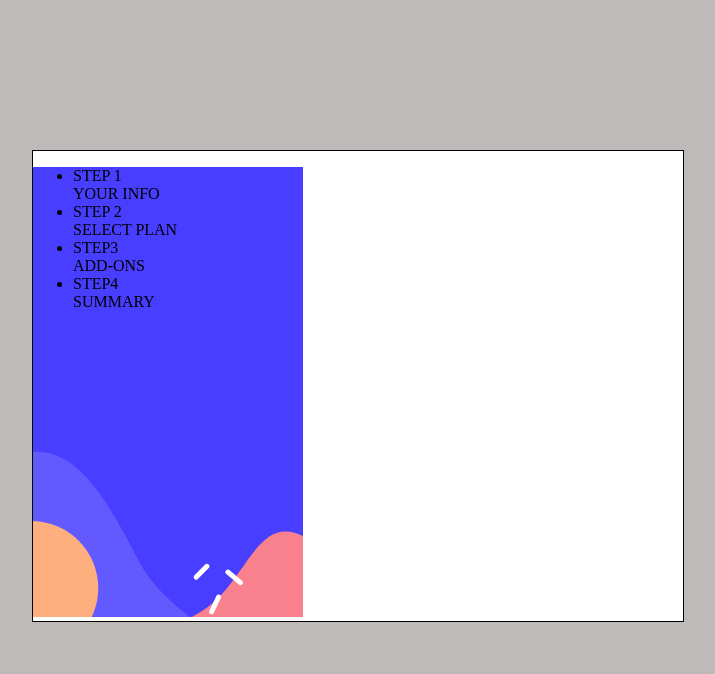
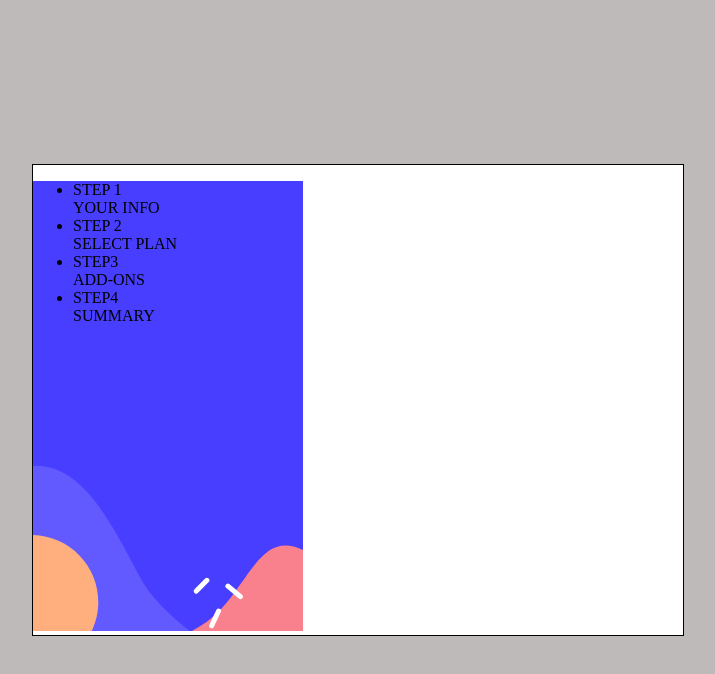
Before and after one commit to ensarsagkal/calisma, a plain HTML site: page grup3/index.html in a window 1280 px wide. Shown: the whole page, without its empty margins (282-997 px from the left). Drawn offline with Linux system fonts and the light colour scheme.

Commit message:
centered-div

```diff
--- a/grup3/style.css
+++ b/grup3/style.css
@@ -16,8 +16,14 @@ main{
     border:  1px solid black;
     width: 650px;
     height: 470px;
-    margin: auto;
-    margin-top: 150px;
+    /* div ortalamada position metodu */
+    position: absolute;
+    top: 50%;
+    left: 50%;
+    transform: translate(-50%,-50%);
+    /* margin: auto; */
+    /* margin-top: 150px; */
+
 }
 
 .stepdiv{
```
